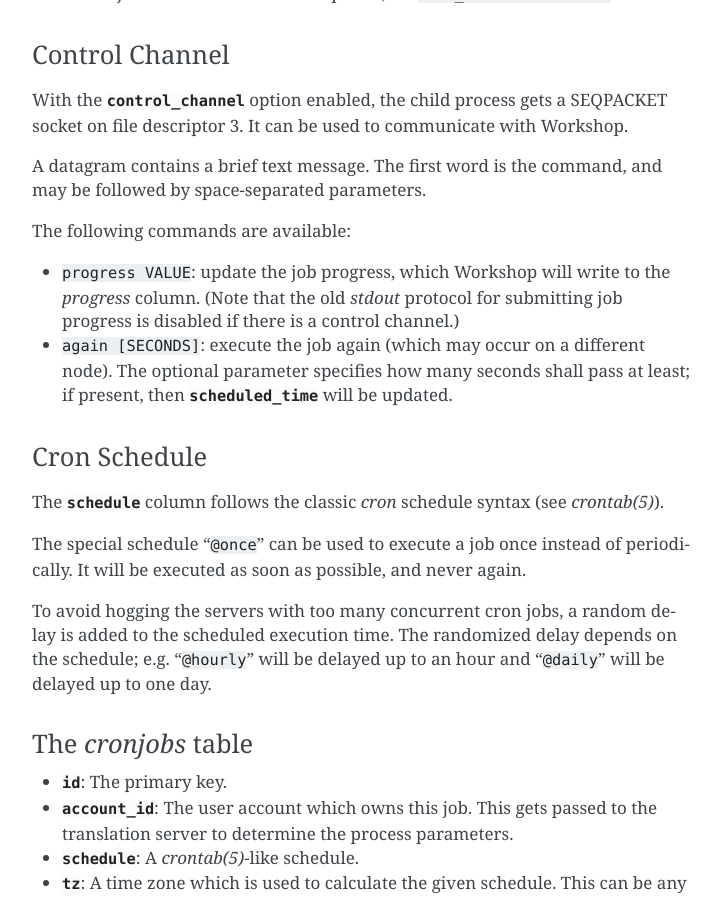
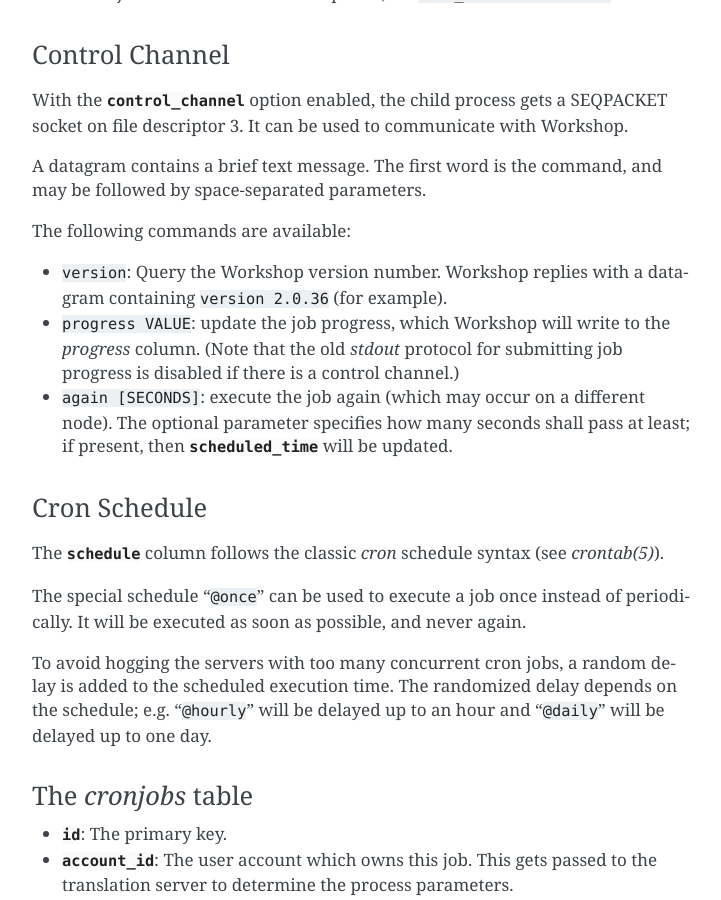
Before and after one commit to CM4all/workshop, a Sphinx documentation site: the page built from doc/index.rst, in a window 1280 px wide and 900 px high, scrolled down 8068 px. Shown: the whole window, without its empty margins (388-1109 px from the left). Built offline with Sphinx 7.4.7, drawn with Linux system fonts in a browser that asks for light colours.

Commit message:
workshop/Operator: command "version" queries Workshop version number

```diff
--- a/doc/index.rst
+++ b/doc/index.rst
@@ -427,6 +427,10 @@
 
 The following commands are available:
 
+* :samp:`version`: Query the Workshop version number.  Workshop
+  replies with a datagram containing :samp:`version 2.0.36` (for
+  example).
+
 * :samp:`progress VALUE`: update the job progress, which Workshop will
   write to the `progress` column.  (Note that the old `stdout`
   protocol for submitting job progress is disabled if there is a
```
Also changed, not shown: 2 other files.
